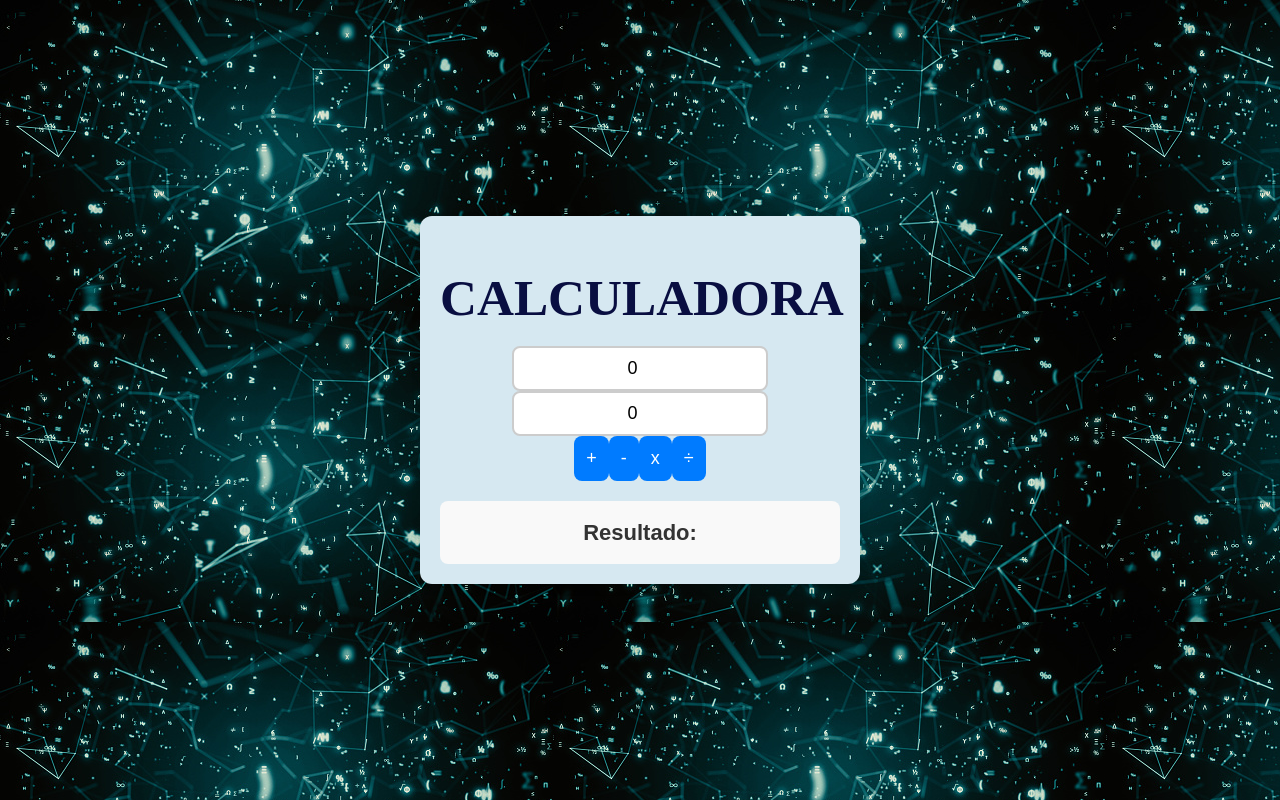
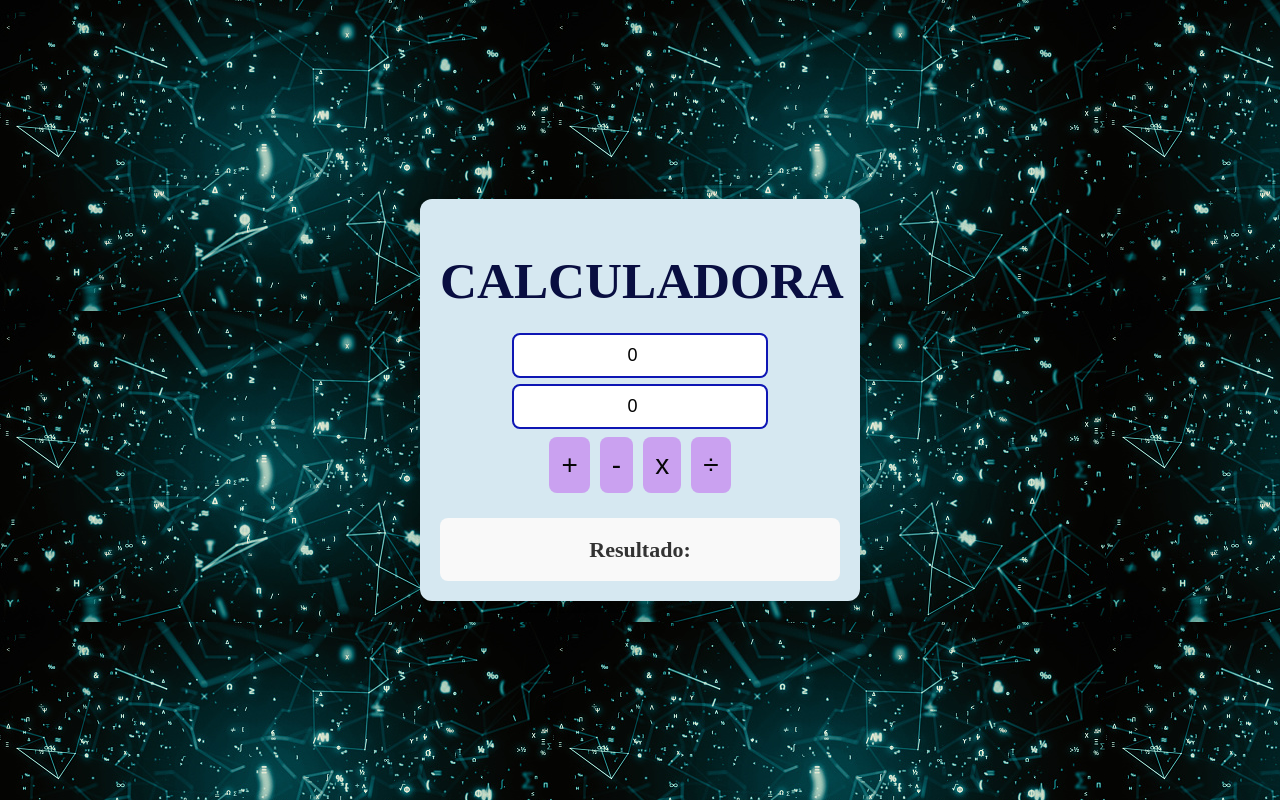
Before and after one commit to inesitalarr/Ejercicio-React-2025, a React (Vite) app: page / in a window 1280 px wide. Built offline with nearby package versions, Linux system fonts and the light colour scheme.

Commit message:
update input and button styles for

```diff
--- a/src/App.css
+++ b/src/App.css
@@ -21,15 +21,17 @@ body {
 h1 {
   color: #090e41;
   margin-bottom: 20px;
-  font-family: 'STIX Two Math', serif;}
+  font-family: 'STIX Two Math', serif;
+}
 
 input {
-  border: 2px solid #ccc;
+  border: 2px solid #0e16b4;
   border-radius: 8px;
   padding: 10px;
   font-size: 18px;
   text-align: center;
   transition: all 0.3s ease-in-out;
+  margin: 3px;
 }
 
 input:focus {
@@ -39,22 +41,23 @@ input:focus {
 }
 
 button {
-  background: #007bff;
-  color: white;
+  background: #caa1f0;
+  color: rgb(7, 7, 7);
   border: none;
   padding: 12px;
-  font-size: 18px;
+  font-size: 28px;
   border-radius: 8px;
   cursor: pointer;
   transition: all 0.3s ease-in-out;
+  margin: 5px;
 }
 
 button:hover {
-  background: #0056b3;
+  background: #bdcde7;
 }
 
 button.active {
-  background: #28a745;
+  background: #e9eeea;
 }
 
 .result-box {
@@ -65,4 +68,5 @@ button.active {
   font-weight: bold;
   margin-top: 20px;
   color: #333;
+  font-family: 'STIX Two Math', serif;
 }
```
